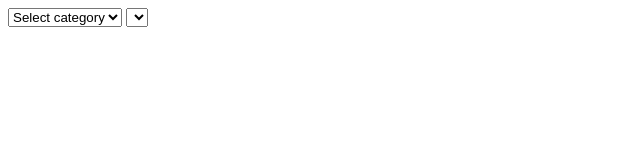
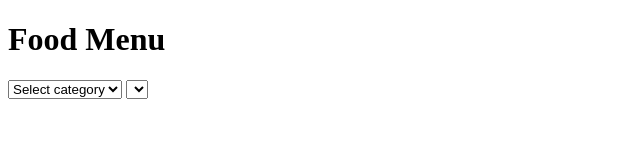
Before and after one commit to Kelbore/FoodMenu, a plain HTML site: page index.html in a window 1280 px wide. Shown: the whole page, without its empty margins (0-640 px from the left). Drawn offline with Linux system fonts and the light colour scheme.

Commit message:
modify index.html

```diff
--- a/index.html
+++ b/index.html
@@ -8,6 +8,7 @@
     <script src="scripts/script.js"></script>
 </head>
 <body>
+    <h1>Food Menu</h1>
     <select id="category">
       <option value="selectCategory">Select category</option>
       <option value="drinks">Drinks</option>
```
